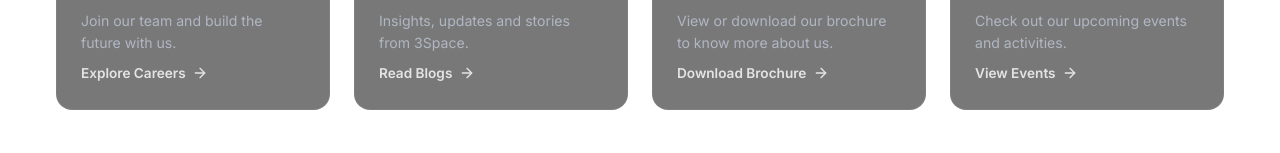
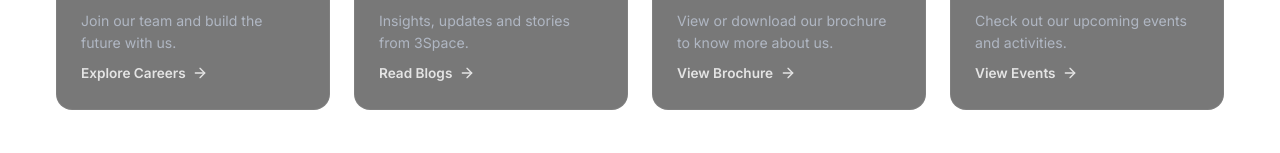
Before and after one commit to 3spacetechcorp-hue/3SpaceTech, a Next.js app: page /contact in a window 1280 px wide. Shown: the part 1459-1612 px from the top of the page. Built offline with nearby package versions, Linux system fonts and the light colour scheme.

Commit message:
Update brochure with latest PDF

```diff
--- a/app/contact/page.tsx
+++ b/app/contact/page.tsx
@@ -156,12 +156,11 @@ export default function ContactPage() {
       key: "brochure",
       title: "Company Brochure",
       text: "View or download our brochure to know more about us.",
-      cta: "Download Brochure",
-      href: "/brochure/3Space-Brochure.pptx",
+      cta: "View Brochure",
+      href: "/brochure.pdf",
       target: "_blank",
       icon: <FileText size={26} />,
       variant: styles.exploreBrochure,
-      download: "3Space-Brochure.pptx",
     },
     {
       key: "events",
```
Also changed, not shown: 2 other files (tests, documents, lock files or other folders).
